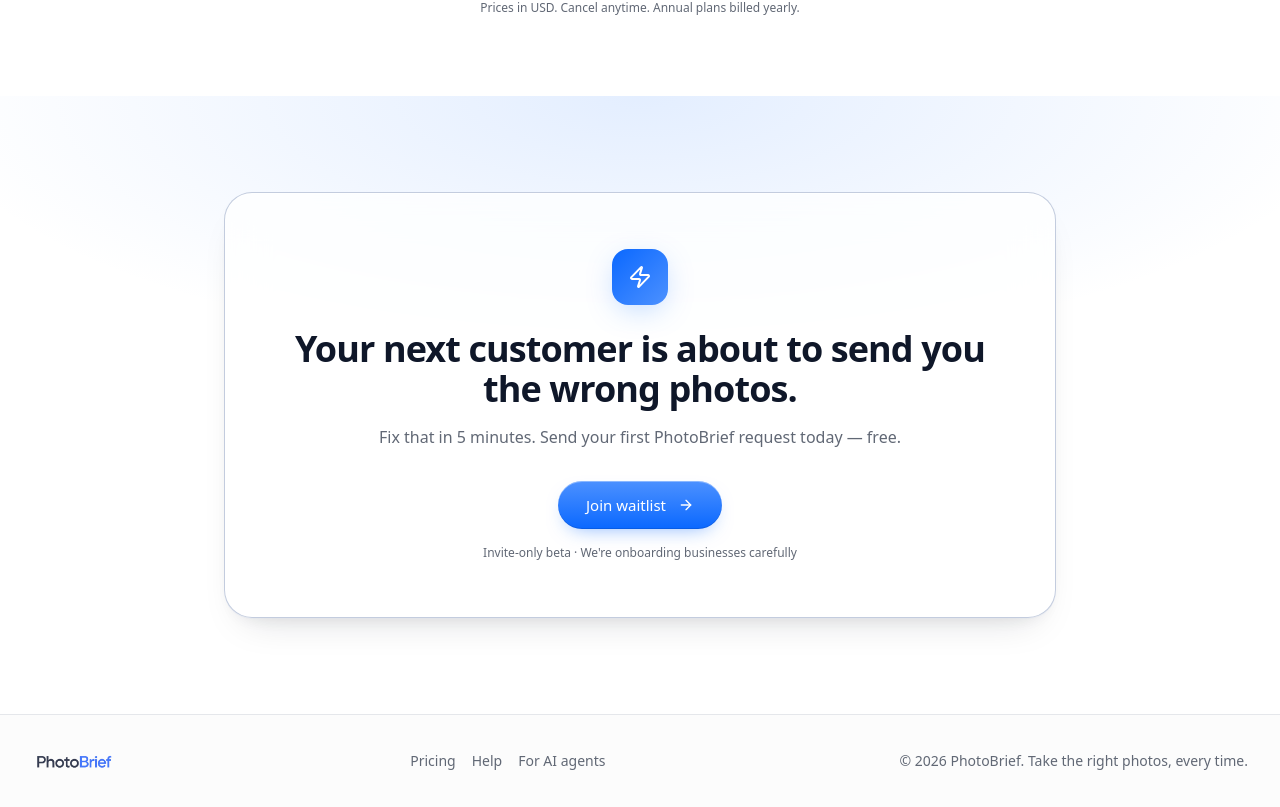
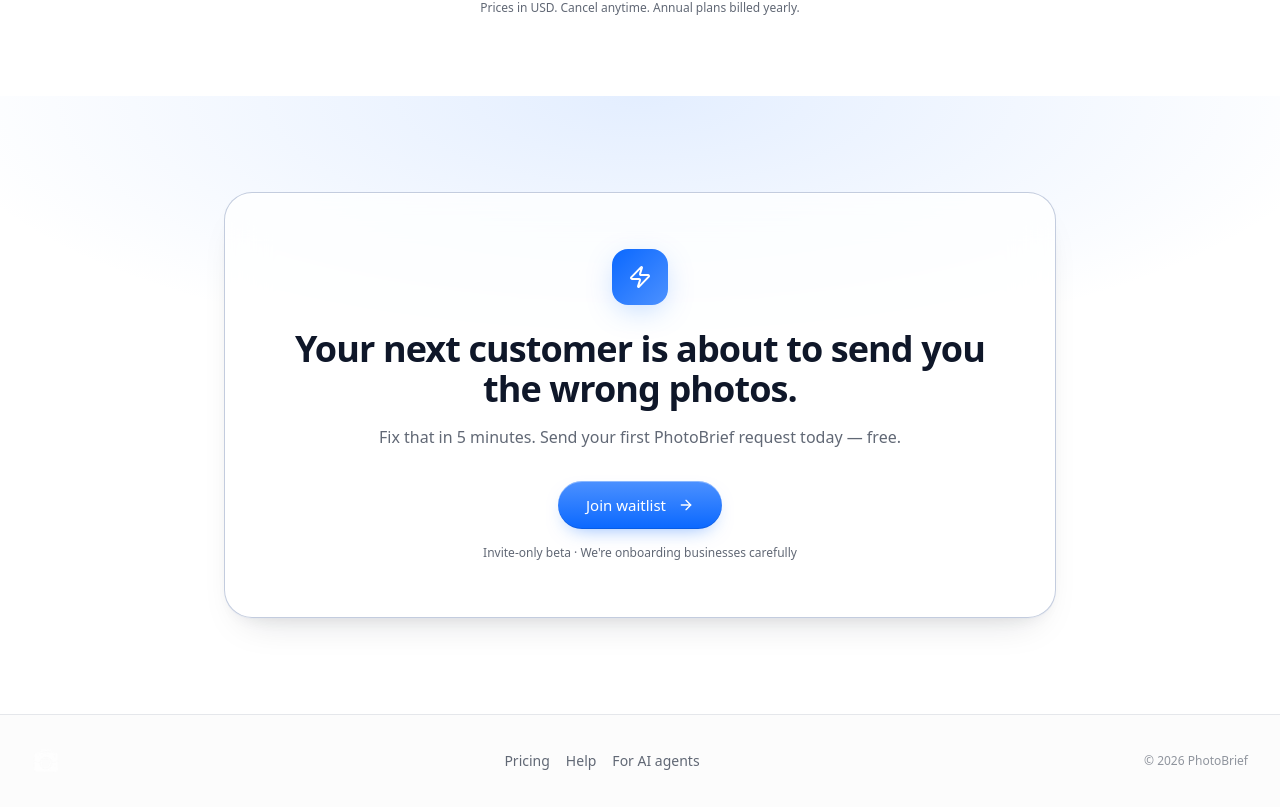
Before and after one commit to Rainbow-Meadow/photo-brief, a React (Vite) app: page / in a window 1280 px wide. Shown: the part 6872-7679 px from the top of the page. Built offline with nearby package versions, Linux system fonts and the light colour scheme; no server answers; the HTML template or start-up script is replaced by a standard one; what @lovable.dev/cloud-auth-js would draw is missing.

Commit message:
Changes
Co-authored-by: prberthiaume <76604693+prberthiaume@users.noreply.github.com>

```diff
--- a/src/components/layout/MarketingLayout.tsx
+++ b/src/components/layout/MarketingLayout.tsx
@@ -154,14 +154,14 @@ export function MarketingLayout() {
       </main>
 
       <footer className="border-t bg-muted/30 pb-safe">
-        <div className="mx-auto flex w-full max-w-7xl flex-col gap-3 px-4 py-8 text-sm text-muted-foreground sm:flex-row sm:items-center sm:justify-between sm:px-6 lg:px-8">
-          <BrandMark variant="wordmark" tone="dark" size={28} className="opacity-80" />
+        <div className="mx-auto flex w-full max-w-7xl flex-col gap-4 px-4 py-8 text-sm text-muted-foreground sm:flex-row sm:items-center sm:justify-between sm:px-6 lg:px-8">
+          <BrandMark variant="horizontal" tone="auto" size={28} className="opacity-80" />
           <nav aria-label="Footer" className="flex flex-wrap items-center gap-4">
-            <NavLink to="/pricing" className="hover:text-foreground">Pricing</NavLink>
-            <NavLink to="/help" className="hover:text-foreground">Help</NavLink>
-            <NavLink to="/for-ai-agents" className="hover:text-foreground">For AI agents</NavLink>
+            <NavLink to="/pricing" className="hover:text-foreground transition-colors">Pricing</NavLink>
+            <NavLink to="/help" className="hover:text-foreground transition-colors">Help</NavLink>
+            <NavLink to="/for-ai-agents" className="hover:text-foreground transition-colors">For AI agents</NavLink>
           </nav>
-          <p>© {new Date().getFullYear()} PhotoBrief. Take the right photos, every time.</p>
+          <p className="text-xs text-muted-foreground/70">© {new Date().getFullYear()} PhotoBrief</p>
         </div>
       </footer>
     </div>
```
